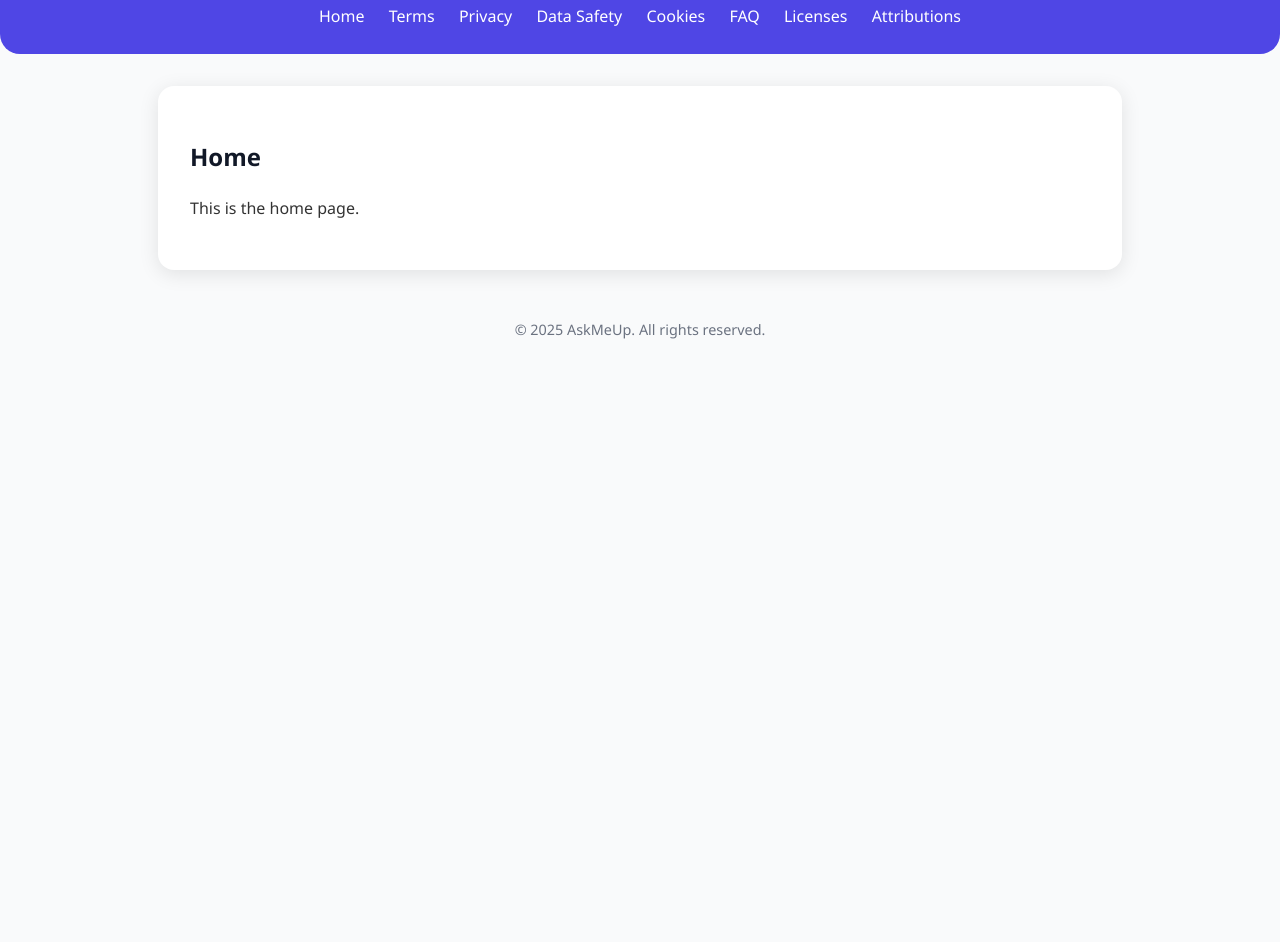
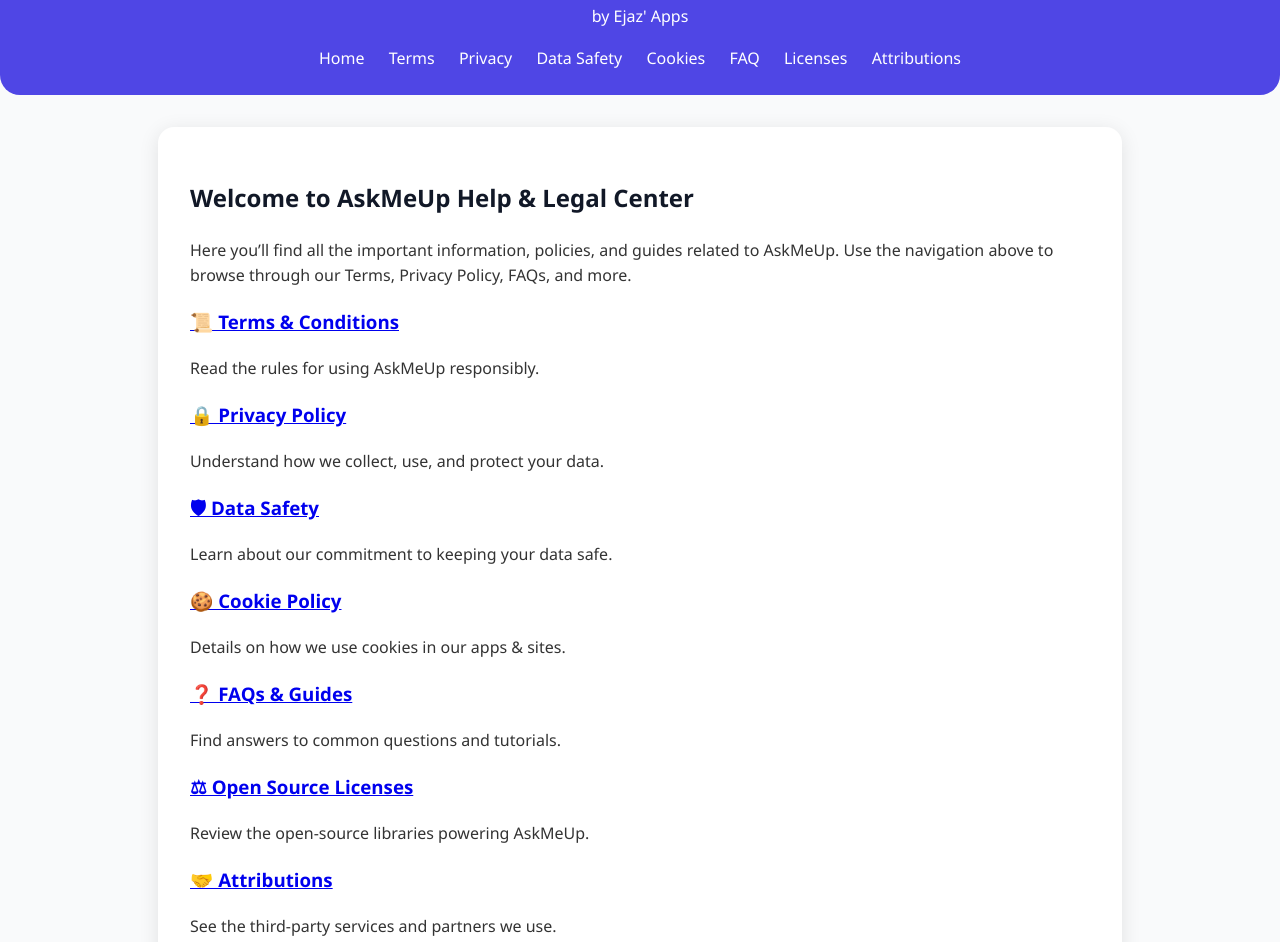
Before and after one commit to Ejazahmad19/AskMeUpLegals, a plain HTML site: page index.html in a window 1280 px wide. Shown: the part 87-1029 px from the top of the page. Before the commit the page ends 800 px from the top, so only its background shows below. Drawn offline with Linux system fonts and the light colour scheme.

Commit message:
Update index.html

```diff
--- a/index.html
+++ b/index.html
@@ -1,4 +1,3 @@
-
 <!DOCTYPE html>
 <html lang="en">
 <head>
@@ -9,7 +8,8 @@
 </head>
 <body>
   <header>
-    <h1>Ejaz' Apps</h1>
+    <h1>AskMeUp</h1>
+    <p class="tagline">by Ejaz' Apps</p>
     <nav>
       <a href="index.html">Home</a>
       <a href="terms.html">Terms</a>
@@ -23,12 +23,55 @@
   </header>
 
   <main>
-    <h2>Home</h2>
-    <p>This is the home page.</p>
+    <section>
+      <h2>Welcome to AskMeUp Help & Legal Center</h2>
+      <p>
+        Here you’ll find all the important information, policies, and guides
+        related to AskMeUp. Use the navigation above to browse through our Terms,
+        Privacy Policy, FAQs, and more.
+      </p>
+    </section>
+
+    <section class="cards">
+      <div class="card">
+        <h3><a href="terms.html">📜 Terms & Conditions</a></h3>
+        <p>Read the rules for using AskMeUp responsibly.</p>
+      </div>
+
+      <div class="card">
+        <h3><a href="privacy.html">🔒 Privacy Policy</a></h3>
+        <p>Understand how we collect, use, and protect your data.</p>
+      </div>
+
+      <div class="card">
+        <h3><a href="data-safety.html">🛡 Data Safety</a></h3>
+        <p>Learn about our commitment to keeping your data safe.</p>
+      </div>
+
+      <div class="card">
+        <h3><a href="cookies.html">🍪 Cookie Policy</a></h3>
+        <p>Details on how we use cookies in our apps & sites.</p>
+      </div>
+
+      <div class="card">
+        <h3><a href="faq.html">❓ FAQs & Guides</a></h3>
+        <p>Find answers to common questions and tutorials.</p>
+      </div>
+
+      <div class="card">
+        <h3><a href="licenses.html">⚖ Open Source Licenses</a></h3>
+        <p>Review the open-source libraries powering AskMeUp.</p>
+      </div>
+
+      <div class="card">
+        <h3><a href="attributions.html">🤝 Attributions</a></h3>
+        <p>See the third-party services and partners we use.</p>
+      </div>
+    </section>
   </main>
 
   <footer>
-    &copy; 2025 AskMeUp. All rights reserved.
+    &copy; 2025 AskMeUp · Built with ❤️ by Ejaz' Apps
   </footer>
 </body>
 </html>
```
